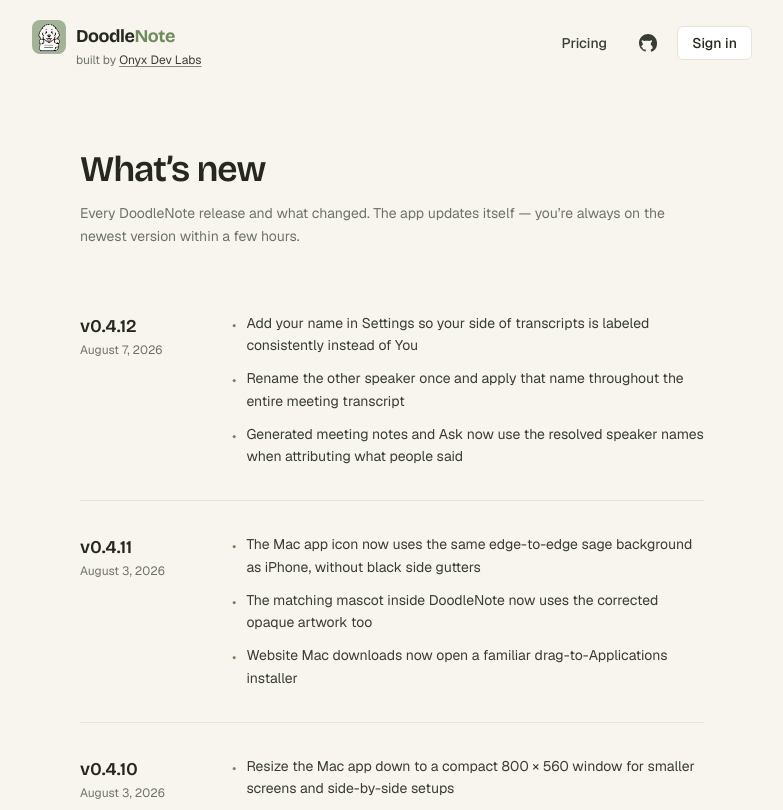
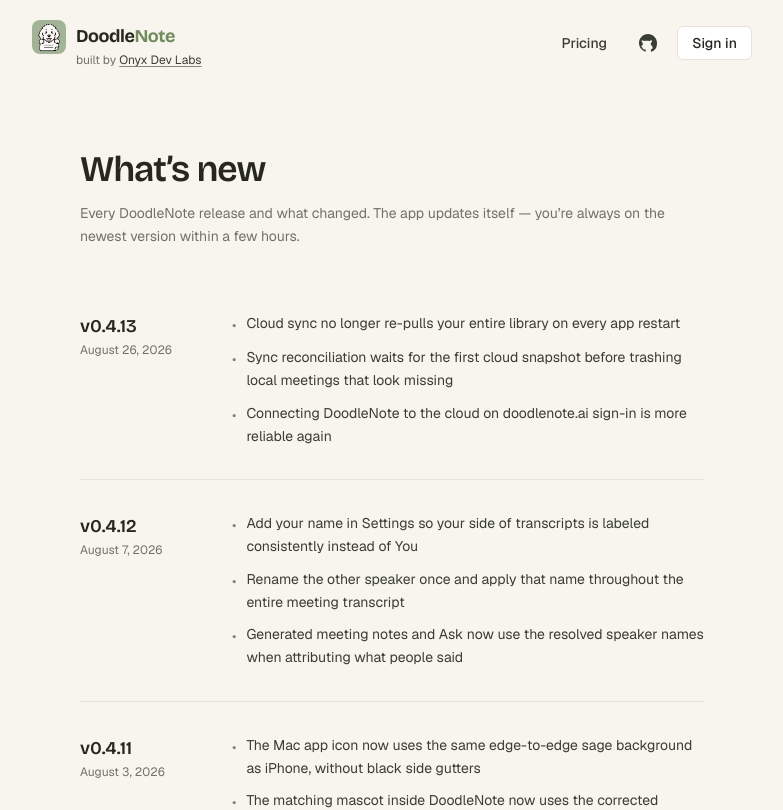
Before and after one commit to Onyx-Dev-Labs/doodle-note, a Next.js app in the folder apps/web/: page /changelog in a window 1280 px wide. Shown: the top 810 px of the page, without its empty margins (248-1031 px from the left). Built offline with nearby package versions, Linux system fonts and the light colour scheme.

Commit message:
chore: start DoodleNote v0.4.13 release candidate
Bump desktop to 0.4.13 with changelog and release notes for cloud sync
fixes (#75 / ONY-204) and OAuth plus first-sync guard (#76).

Co-authored-by: Sean <seaninman@users.noreply.github.com>

```diff
--- a/apps/web/app/changelog/page.tsx
+++ b/apps/web/app/changelog/page.tsx
@@ -8,6 +8,15 @@ const RELEASES: Array<{
   date: string;
   highlights: string[];
 }> = [
+  {
+    version: "0.4.13",
+    date: "August 26, 2026",
+    highlights: [
+      "Cloud sync no longer re-pulls your entire library on every app restart",
+      "Sync reconciliation waits for the first cloud snapshot before trashing local meetings that look missing",
+      "Connecting DoodleNote to the cloud on doodlenote.ai sign-in is more reliable again",
+    ],
+  },
   {
     version: "0.4.12",
     date: "August 7, 2026",
```
Also changed, not shown: 2 other files (tests, documents, lock files or other folders).
